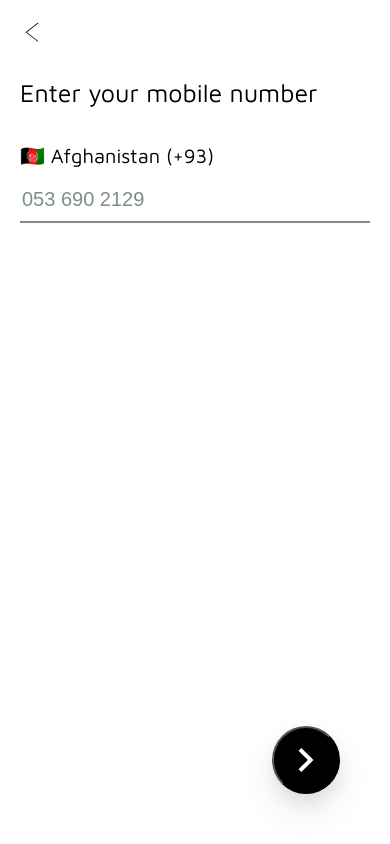
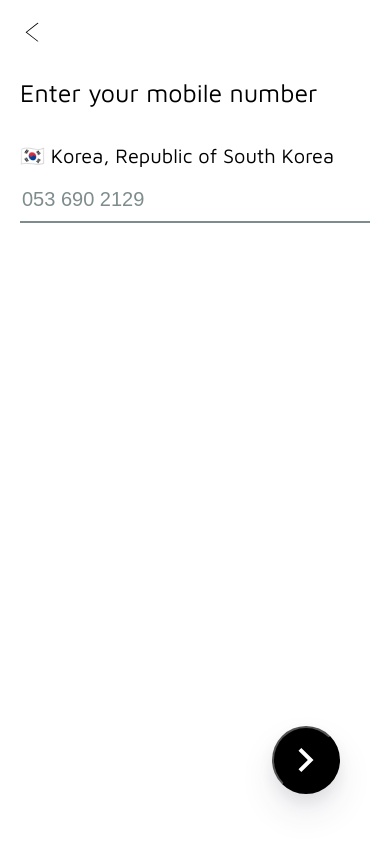
Before and after one commit to seunghyun-lee/nuber-client, a React (Create React App) app: page /phone-login in a window 390 px wide. Built offline with nearby package versions, Linux system fonts and the light colour scheme.

Commit message:
add Inputs on phonelogin

```diff
--- a/package.json
+++ b/package.json
@@ -24,6 +24,7 @@
   "devDependencies": {
     "@types/jest": "^23.3.1",
     "@types/node": "^10.5.7",
+    "@types/prop-types": "^15.5.4",
     "@types/react": "^16.4.8",
     "@types/react-dom": "^16.0.7",
     "typescript": "^3.0.1"
--- a/src/Components/BackArrow/BackArrow.tsx
+++ b/src/Components/BackArrow/BackArrow.tsx
@@ -18,8 +18,8 @@ const BackArrow: React.SFC<IProps> = ({backTo, className}) => (
             width="24"
             height="24"
             xmlns="http://www.w3.org/2000/svg"
-            fill-rule="evenodd"
-            clip-rule="evenodd"
+            fillRule="evenodd"
+            clipRule="evenodd"
             >
             <path d="M20 .755l-14.374 11.245 14.374 11.219-.619.781-15.381-12 15.391-12 .609.755z" />
         </svg>
--- a/src/Components/Input/Input.tsx
+++ b/src/Components/Input/Input.tsx
@@ -22,6 +22,31 @@ const Container = styled.input`
     }
 `;
 
-const Input = ({ placeholder }) => <Container placeholder={placeholder} />;
+interface IProps {
+    placeholder?: string;
+    type?: string;
+    required?: boolean;
+    value: string;
+    name?: string;
+    onChange: any;
+}
+
+const Input: React.SFC<IProps> = ({
+    placeholder = "",
+    type = "text",
+    required = true,
+    value,
+    name = "",
+    onChange
+}) => (
+    <Container
+    onChange={onChange}
+    name={name}
+    type={type}
+    required={required}
+    value={value}
+    placeholder={placeholder}
+    />
+);
 
 export default Input;
--- a/src/Routes/PhoneLogin/PhoneLoginContainer.tsx
+++ b/src/Routes/PhoneLogin/PhoneLoginContainer.tsx
@@ -1,10 +1,45 @@
 import React from "react";
+import { RouteComponentProps } from "react-router-dom";
 import PhoneLoginPresenter from "./PhoneLoginPresenter";
 
-class PhoneLoginContainer extends React.Component {
+interface IState {
+    countryCode: string;
+    phoneNumber: string;
+}
+
+class PhoneLoginContainer extends React.Component<RouteComponentProps<any>, IState> {
+    public state = {
+        countryCode: "+82",
+        phoneNumber: ""
+    };
+
     public render() {
-        return <PhoneLoginPresenter />;
+        const { countryCode, phoneNumber } = this.state;
+        return (
+            <PhoneLoginPresenter
+                countryCode={countryCode}
+                phoneNumber={phoneNumber}
+                onInputChange={this.onInputChange}
+                onSubmit={this.onSubmit}
+            />
+        );
     }
+
+    public onInputChange: React.ChangeEventHandler<HTMLInputElement | HTMLSelectElement> = event => {
+        const {
+            target: { name, value }
+        } = event;
+        this.setState({
+            [name]: value
+        } as any);
+    };
+
+    public onSubmit: React.FormEventHandler<HTMLFormElement> = event => {
+        event.preventDefault();
+        const { countryCode, phoneNumber } = this.state;
+        // tslint : disable-next-line
+        alert(countryCode + " " + phoneNumber);
+    };
 }
 
 export default PhoneLoginContainer;
--- a/src/Routes/PhoneLogin/PhoneLoginPresenter.tsx
+++ b/src/Routes/PhoneLogin/PhoneLoginPresenter.tsx
@@ -53,22 +53,36 @@ const Button = styled.button`
     cursor: pointer;
 `;
 
-const PhoneLoginPresenter = () => (
+interface IProps {
+    countryCode: string;
+    phoneNumber: string;
+    onInputChange: (
+        event: React.ChangeEvent<HTMLInputElement | HTMLSelectElement>
+    ) => void;
+    onSubmit: (event: React.FormEvent<HTMLFormElement>) => void;
+};
+
+const PhoneLoginPresenter: React.SFC<IProps> = ({
+    countryCode,
+    phoneNumber,
+    onInputChange,
+    onSubmit
+}) => (
     <Container>
         <Helmet>
             <Title>Phone Login | Number</Title>
         </Helmet>
         <BackArrowExtended backTo={"/"} />
         <Title>Enter your mobile number</Title>
-        <CountrySelect>
+        <CountrySelect value={countryCode} name={"countryCode"} onChange={onInputChange}>
             {countries.map((country, index) => (
                 <CountryOption key={index} value={country.dial_code}>
                     {country.flag} {country.name} ({country.dial_code})
                 </CountryOption>
             ))}
         </CountrySelect>
-        <Form>
-            <Input placeholder={"053 690 2129"} />
+        <Form onSubmit={onSubmit}>
+            <Input placeholder={"053 690 2129"} value={phoneNumber} name={"phoneNumber"} onChange={onInputChange} />
             <Button>
                 <svg
                 xmlns="http://www.w3.org/2000/svg"
@@ -84,4 +98,9 @@ const PhoneLoginPresenter = () => (
     </Container>
 );
 
+// PhoneLoginPresenter.propTypes = {
+//     countryCode: PropTypes.string.isRequired,
+//     phoneNumber: PropTypes.string.isRequired
+// };
+
 export default PhoneLoginPresenter;
```
